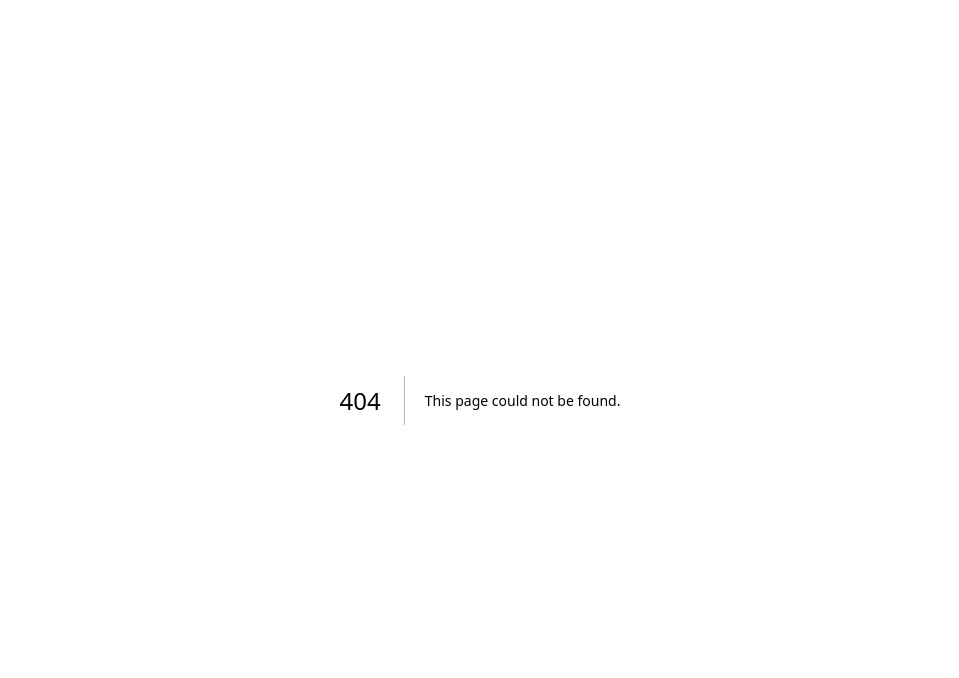
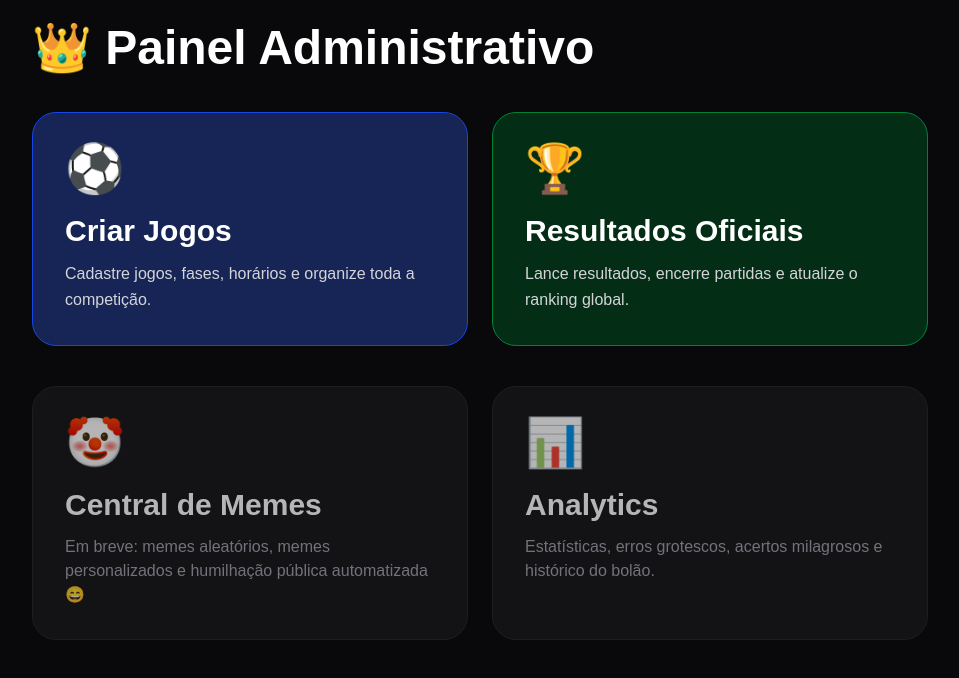
Before and after one commit to crsanches/mae-dina-fc, a Next.js app: page /admin/dashboard in a window 1280 px wide. Before the commit this address had no page. Shown: the top 678 px of the page, without its empty margins (160-1119 px from the left). Built offline with nearby package versions, Linux system fonts and the light colour scheme.

Commit message:
criando dashboard

```diff
--- /dev/null
+++ b/app/admin/dashboard/page.tsx
@@ -0,0 +1,127 @@
+"use client";
+
+import Link from "next/link";
+
+export default function AdminDashboard() {
+
+  return (
+
+    <main className="min-h-screen bg-zinc-950 text-white p-6">
+
+      <div className="max-w-4xl mx-auto">
+
+        <h1 className="text-5xl font-black mb-10">
+          👑 Painel Administrativo
+        </h1>
+
+        <div className="grid md:grid-cols-2 gap-6">
+
+          {/* CRIAR JOGOS */}
+          <Link
+            href="/admin"
+            className="bg-blue-950 hover:bg-blue-900 transition border border-blue-700 rounded-3xl p-8"
+          >
+
+            <div className="text-5xl mb-5">
+              ⚽
+            </div>
+
+            <h2 className="text-3xl font-black mb-3">
+              Criar Jogos
+            </h2>
+
+            <p className="text-zinc-300 leading-relaxed">
+
+              Cadastre jogos,
+              fases,
+              horários
+              e organize
+              toda a competição.
+
+            </p>
+
+          </Link>
+
+          {/* RESULTADOS */}
+          <Link
+            href="/admin/results"
+            className="bg-green-950 hover:bg-green-900 transition border border-green-700 rounded-3xl p-8"
+          >
+
+            <div className="text-5xl mb-5">
+              🏆
+            </div>
+
+            <h2 className="text-3xl font-black mb-3">
+              Resultados Oficiais
+            </h2>
+
+            <p className="text-zinc-300 leading-relaxed">
+
+              Lance resultados,
+              encerre partidas
+              e atualize
+              o ranking global.
+
+            </p>
+
+          </Link>
+
+        </div>
+
+        {/* FUTURAS FUNÇÕES */}
+
+        <div className="mt-10 grid md:grid-cols-2 gap-6">
+
+          <div className="bg-zinc-900 border border-zinc-800 rounded-3xl p-8 opacity-70">
+
+            <div className="text-5xl mb-5">
+              🤡
+            </div>
+
+            <h2 className="text-3xl font-black mb-3">
+              Central de Memes
+            </h2>
+
+            <p className="text-zinc-400">
+
+              Em breve:
+              memes aleatórios,
+              memes personalizados
+              e humilhação pública
+              automatizada 😄
+
+            </p>
+
+          </div>
+
+          <div className="bg-zinc-900 border border-zinc-800 rounded-3xl p-8 opacity-70">
+
+            <div className="text-5xl mb-5">
+              📊
+            </div>
+
+            <h2 className="text-3xl font-black mb-3">
+              Analytics
+            </h2>
+
+            <p className="text-zinc-400">
+
+              Estatísticas,
+              erros grotescos,
+              acertos milagrosos
+              e histórico do bolão.
+
+            </p>
+
+          </div>
+
+        </div>
+
+      </div>
+
+    </main>
+
+  );
+
+}
```
